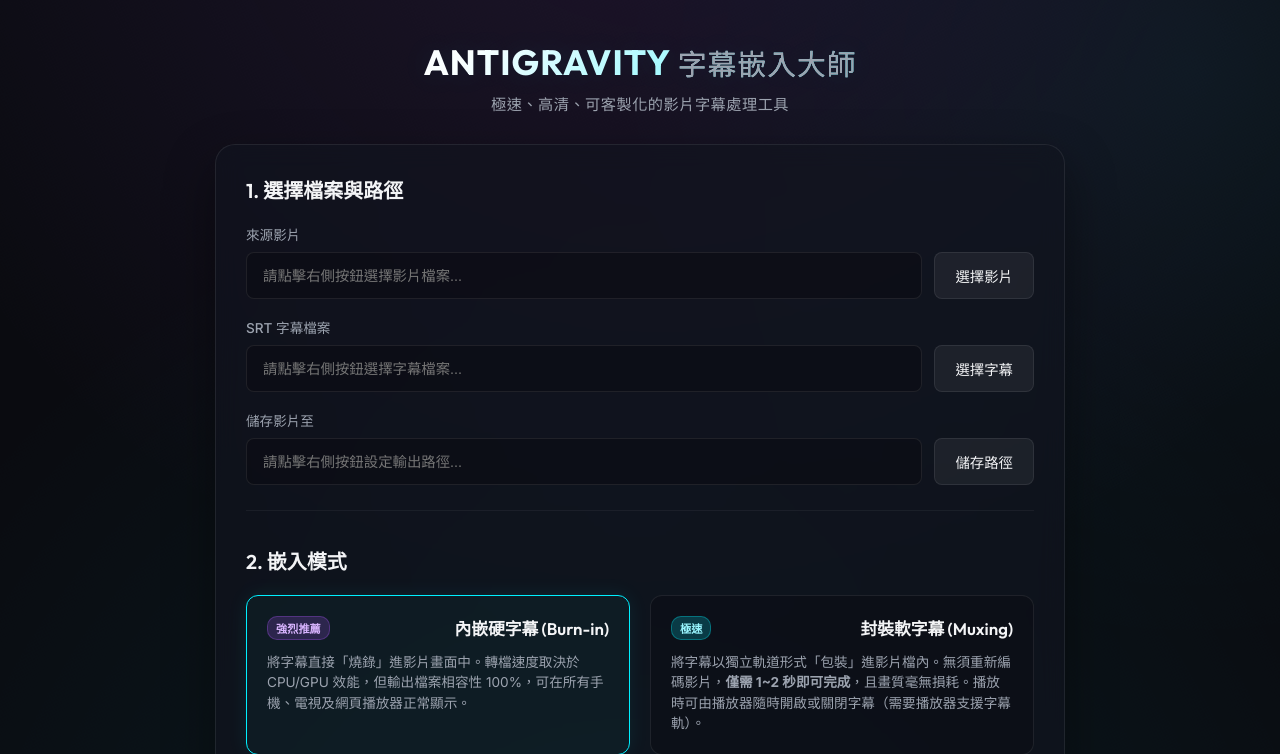
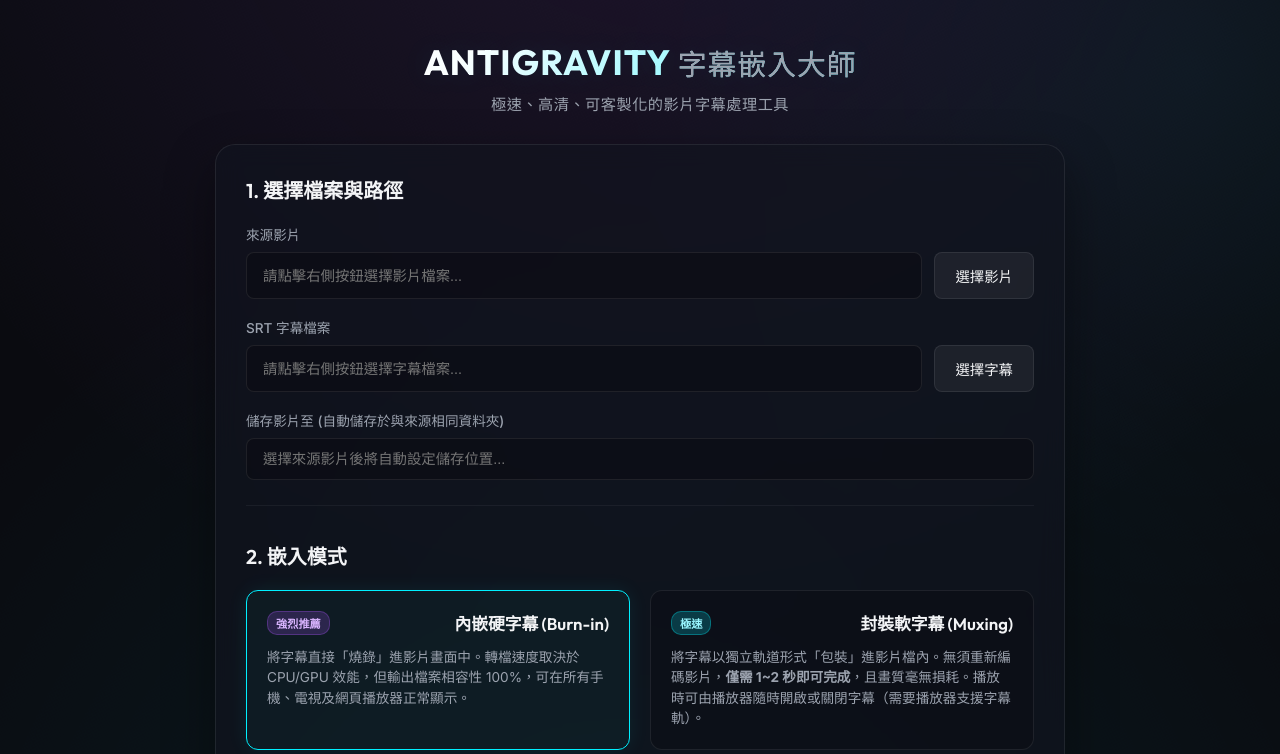
Before and after one commit to erniesu8090-beep/mp4-subtitle, a Flask app: page / in a window 1280 px wide. Shown: the top 754 px of the page. Run offline with Flask 3, Linux system fonts and the light colour scheme.

Commit message:
feat: make output path non-customizable and enforce saving in the same directory as the source video

```diff
--- a/templates/index.html
+++ b/templates/index.html
@@ -41,10 +41,9 @@
                 </div>
 
                 <div class="input-group">
-                    <label for="output-path">儲存影片至</label>
+                    <label for="output-path">儲存影片至 (自動儲存於與來源相同資料夾)</label>
                     <div class="file-picker-wrapper">
-                        <input type="text" id="output-path" placeholder="請點擊右側按鈕設定輸出路徑..." readonly>
-                        <button type="button" class="btn btn-secondary" onclick="selectFile('output')">儲存路徑</button>
+                        <input type="text" id="output-path" placeholder="選擇來源影片後將自動設定儲存位置..." readonly>
                     </div>
                 </div>
             </section>
```
